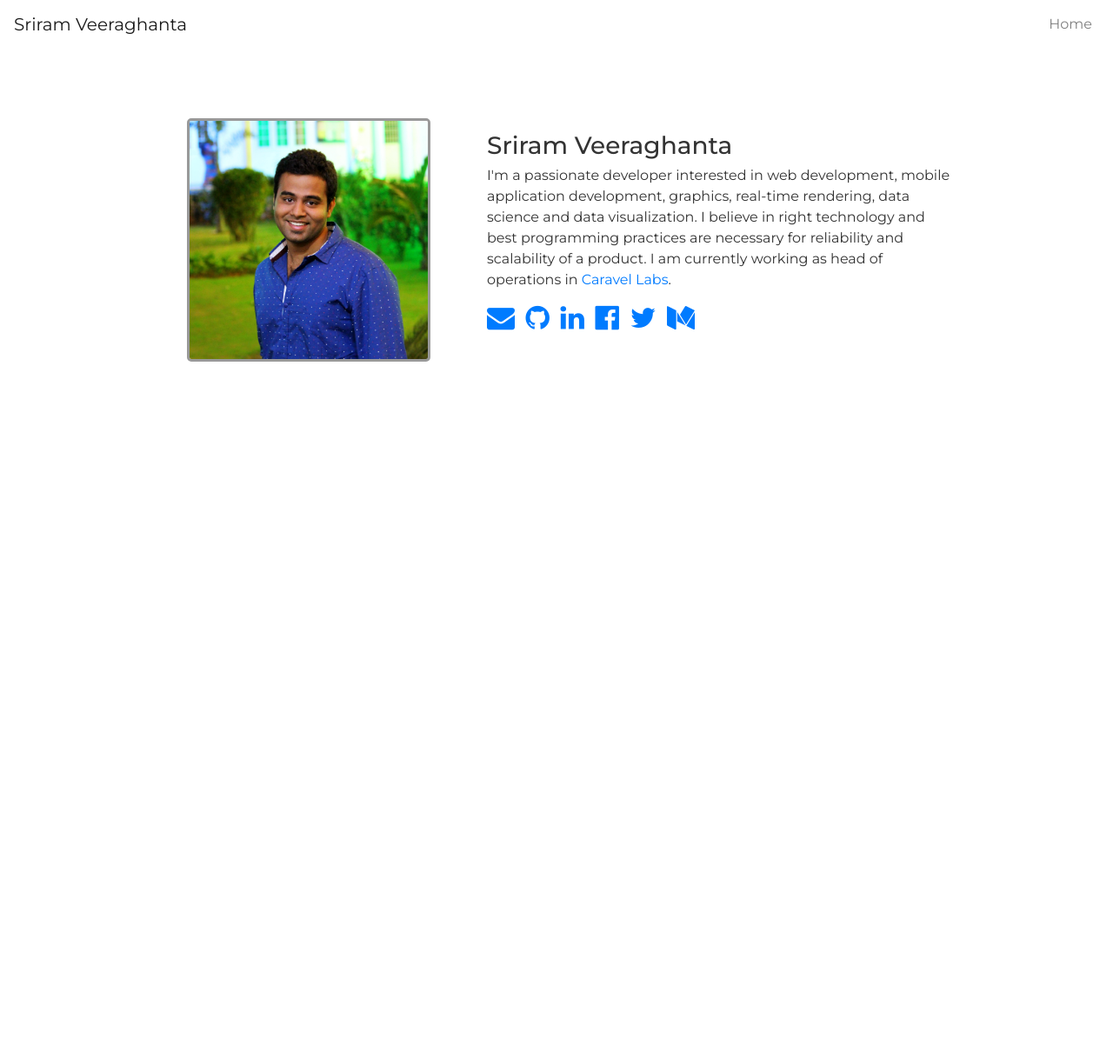
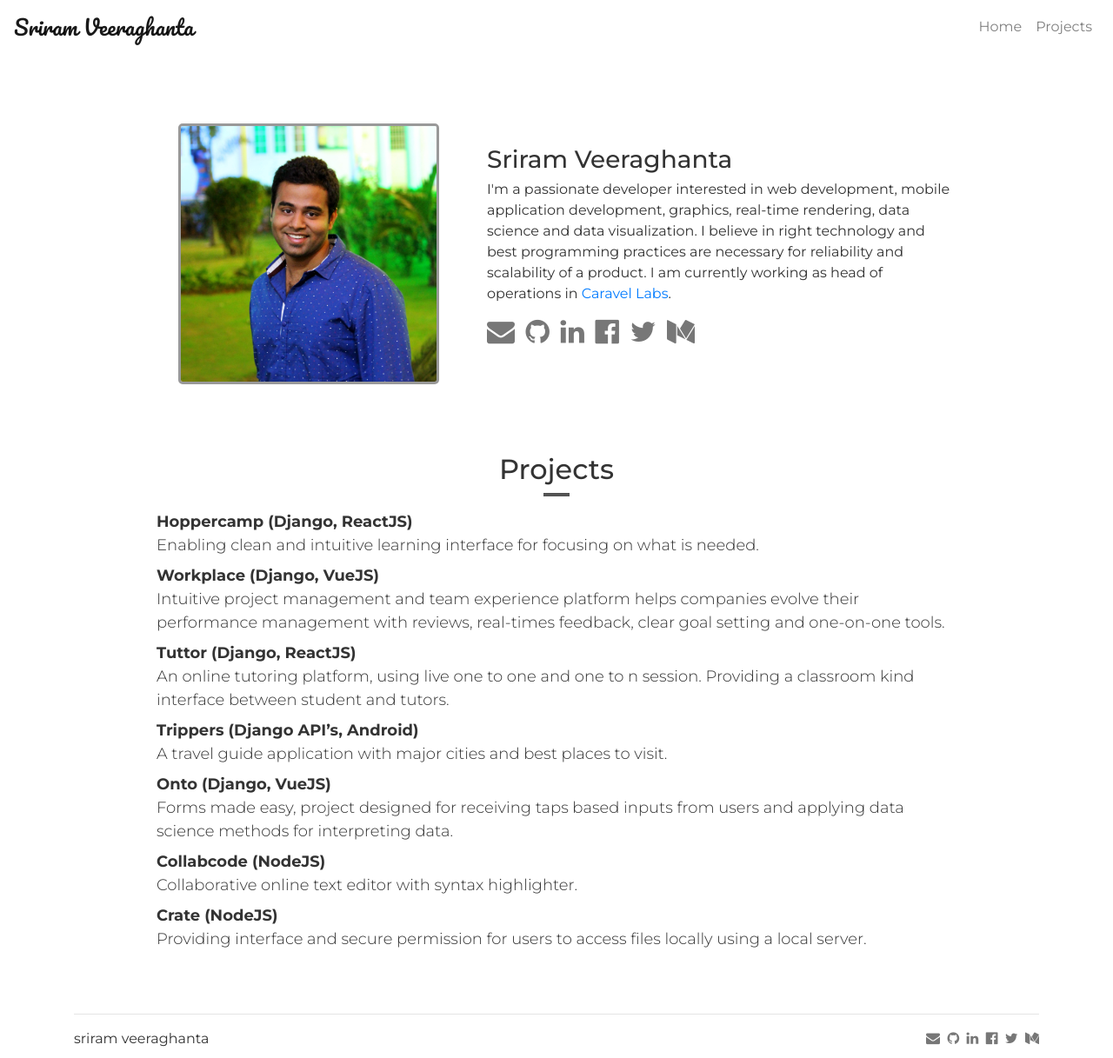
Before and after one commit to sriramveeraghanta/sriramveeraghanta.github.io, a Jekyll site: the page built from index.html, in a window 1280 px wide. Shown: the whole page at 87% size. Built offline with Jekyll 4.4.1, drawn with Linux system fonts in a browser that asks for light colours; nearby versions of some CDN libraries; before the commit the page ends 900 px from its top, so only the background shows below that.

Commit message:
projects section added

```diff
--- a/_includes/navbar.html
+++ b/_includes/navbar.html
@@ -7,7 +7,10 @@
   <div class="collapse navbar-collapse justify-content-end" id="navbarSupportedContent">
     <ul class="navbar-nav">
       <li class="nav-item">
-        <a class="nav-link" href="#">Home</a>
+        <a class="nav-link" href="#home">Home</a>
+      </li>
+      <li class="nav-item">
+        <a class="nav-link" href="#projects">Projects</a>
       </li>
     </ul>
 
--- a/_scss/_base.scss
+++ b/_scss/_base.scss
@@ -1,4 +1,4 @@
-@import url('https://fonts.googleapis.com/css?family=Montserrat:400,500');
+@import url('https://fonts.googleapis.com/css?family=Montserrat:200,300,400,500,700|Pacifico');
 
 
 html,body {
@@ -13,8 +13,12 @@ html,body {
     -moz-osx-font-smoothing: grayscale;
     font-smoothing: antialiased;
     -webkit-font-smoothing: antialiased;
+    font-size: 16px;
 }
-
+.navbar-brand {
+    font-family: 'Pacifico', cursive;
+    font-size: 24px;
+}
 .navbar-transparent{
 	background-color: transparent !important;
 }
@@ -23,3 +27,24 @@ html,body {
     border:3px solid #999;
     border-radius: 5px;
 }
+.social-icons{
+    color: #777;
+}
+.social-icons:hover, .social-icons:active, .social-icons:focus {
+    color: #333;
+}
+.us-line{
+    background-color: #555;
+    height: 3px;
+    width: 30px;
+    margin-top: 10px;
+}
+.projects{
+    font-size: 18px;
+}
+.projects dt{
+    font-weight: 700;
+}
+.projects dd{
+    font-weight: 300;
+}
--- a/index.html
+++ b/index.html
@@ -2,11 +2,11 @@
 layout: default
 ---
 
-<section style="padding: 80px 0px 40px 0px;">
+<section id="home" style="padding: 80px 0px 40px 0px;">
   <div class="container">
   	<div class="row justify-content-center">
   		<div class="col-md-4 text-center">
-  			<img class="profile-pic-img img-fluid" src="assets/images/profile-pic.jpg" width="280px;">
+  			<img class="profile-pic-img img-fluid" src="assets/images/profile-pic.jpg" width="300px;">
   		</div>
   		<div class="col-md-6">
   			<div class="row h-100">
@@ -27,3 +27,52 @@ layout: default
   	</div>
   </div>
 </section>
+
+<section class="projects" id="projects" style="padding: 40px 0px;">
+	<div class="container">
+		<h2 class="text-center" style="margin-bottom: 0px;">Projects</h2>
+		<hr class="us-line">
+		<div class="row justify-content-center">
+			<div class="col-md-10">
+				<dl>
+				  <dt>Hoppercamp (Django, ReactJS)</dt>
+				  <dd>Enabling clean and intuitive learning interface for focusing on what is needed.</dd>
+
+				  <dt>Workplace (Django, VueJS)</dt>
+				  <dd>Intuitive project management and team experience platform helps companies evolve their performance management with reviews, real-times feedback, clear goal setting and one-on-one tools. </dd>
+
+				  <dt>Tuttor (Django, ReactJS)</dt>
+				  <dd>An online tutoring platform, using live one to one and one to n session. Providing a classroom kind interface between student and tutors.</dd>
+
+					<dt>Trippers (Django API’s, Android)</dt>
+				  <dd>A travel guide application with major cities and best places to visit.</dd>
+
+					<dt>Onto (Django, VueJS)</dt>
+				  <dd>Forms made easy, project designed for receiving  taps based inputs from users and applying data science methods for interpreting data.</dd>
+
+					<dt>Collabcode (NodeJS)</dt>
+				  <dd>Collaborative online text editor with syntax highlighter.</dd>
+
+				  <dt>Crate (NodeJS)</dt>
+				  <dd>Providing interface and secure permission for users to access files locally using a local server.</dd>
+
+				</dl>
+			</div>
+		</div>
+	</div>
+</section>
+
+<section style="padding-bottom: 10px;">
+	<div class="container">
+		<hr>
+		<span>sriram veeraghanta</span>
+		<span class="float-right">
+			<a class="social-icons" href="mailto:veeraghanta.sriram@gmail.com" target="_blank"><i class="fa fa-envelope" aria-hidden="true"></i></a>&nbsp;
+	  	<a class="social-icons" href="https://github.com/sriramveeraghanta/" target="_blank"><i class="fa fa-github" aria-hidden="true"></i></a>&nbsp;
+	  	<a class="social-icons" href="https://www.linkedin.com/in/sriram-veeraghanta-22933798/" target="_blank"><i class="fa fa-linkedin" aria-hidden="true"></i></a>&nbsp;
+	  	<a class="social-icons" href="https://www.facebook.com/issriramv" target="_blank"><i class="fa fa-facebook-official" aria-hidden="true"></i></a>&nbsp;
+	  	<a class="social-icons" href="https://twitter.com/issriramv" target="_blank"><i class="fa fa-twitter" aria-hidden="true"></i></a>&nbsp;
+	  	<a class="social-icons" href="https://medium.com/@veeraghanta.sriram" target="_blank"><i class="fa fa-medium" aria-hidden="true"></i></a>
+		</span>
+	</div>
+</section>
```
